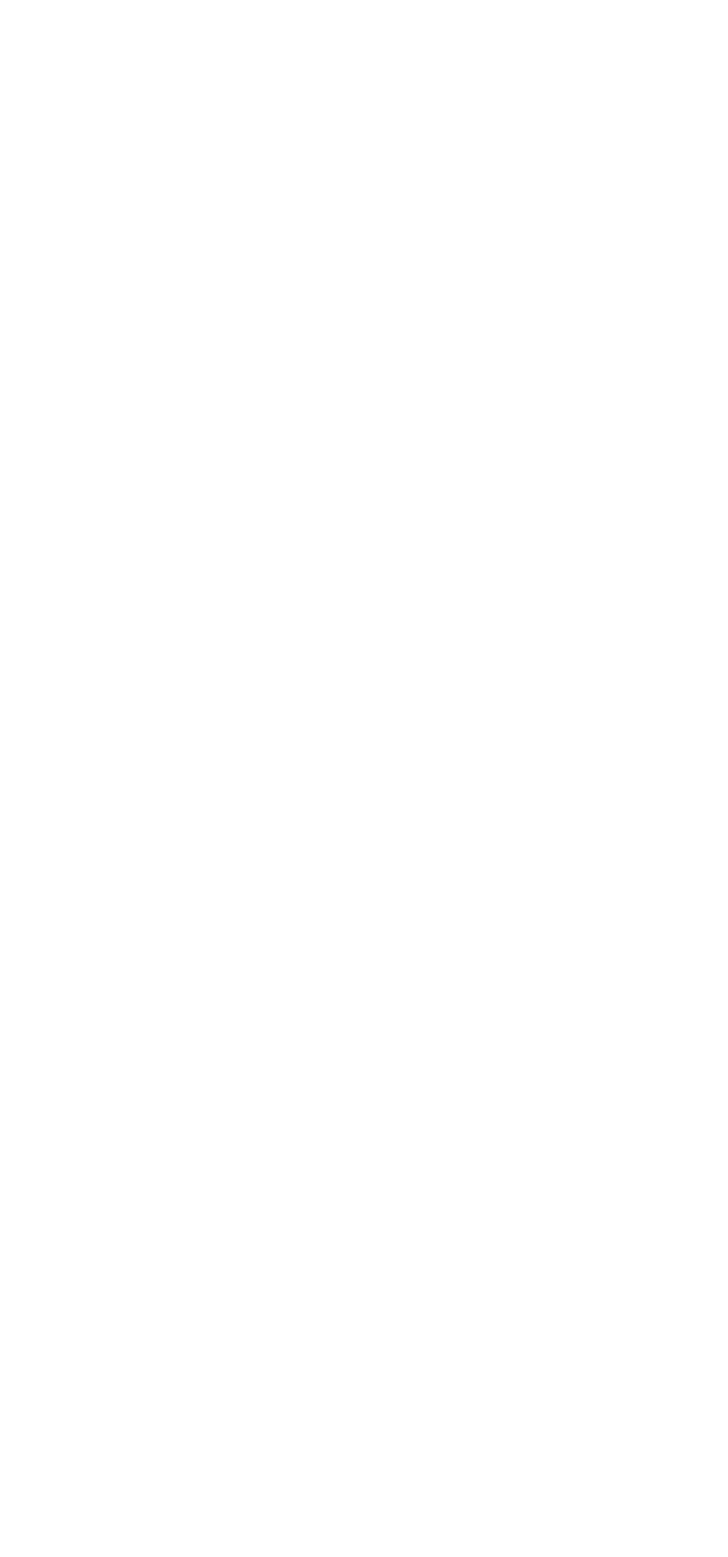
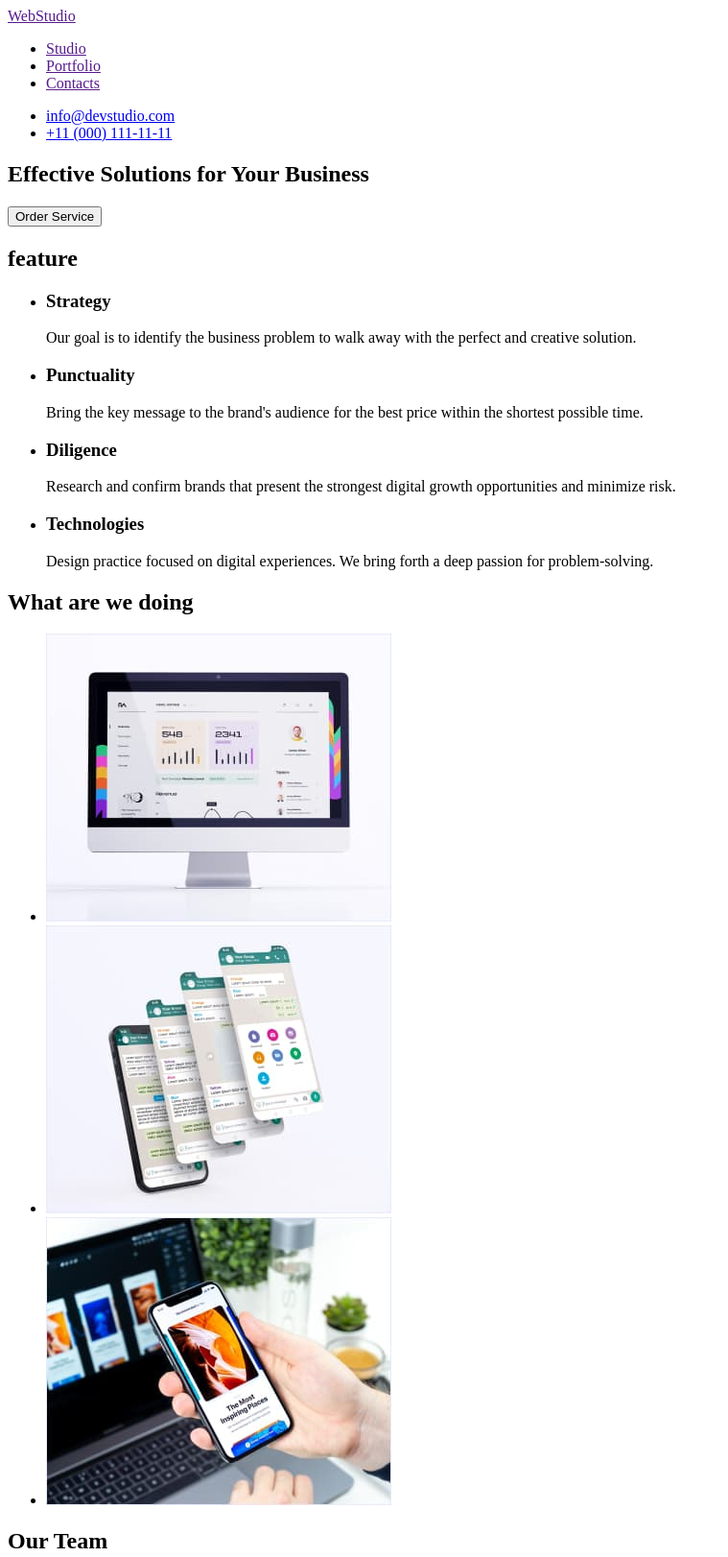
Before and after one commit to Sergiyan92/goit-markup-hw-01, a plain HTML site: page index.html in a window 1280 px wide. Shown: the top 1622 px of the page at 96% size, without its empty margins (0-759 px from the left). Before the commit the page ends 800 px from the top, so only its background shows below. Drawn offline with Linux system fonts and the light colour scheme.

Commit message:
first commit

```diff
--- a/index.html
+++ b/index.html
@@ -1,12 +1,97 @@
 <!DOCTYPE html>
+
 <html lang="en">
 <head>
     <meta charset="UTF-8">
     <meta http-equiv="X-UA-Compatible" content="IE=edge">
     <meta name="viewport" content="width=device-width, initial-scale=1.0">
-    <title>Document</title>
+    <title>Studio</title>
 </head>
 <body>
-
+    <header>
+        <nav>
+                <a href="">WebStudio</a>
+        <ul>
+            <li>
+                <a href="">Studio</a>
+            </li>
+            <li>
+                <a href="">Portfolio</a>
+            </li>
+            <li>
+                <a href="">Contacts</a>
+            </li>
+        </ul>
+        </nav>
+        <ul>
+            <li><a href="mailto:info@devstudio.com">info@devstudio.com</a></li>
+            <li><a href="tel:+110001111111">+11 (000) 111-11-11</a></li>
+        </ul>
+    </header>
+    <main>
+        <section>
+            <h1>Effective Solutions for Your Business</h1>
+            <button type="button">Order Service</button>
+        </section>
+        <section>
+            <h2>feature</h2>
+            <ul>
+                <li>
+                    <h3>Strategy</h3>
+                    <p>Our goal is to identify the business
+                    problem to walk away with the perfect and creative solution.</p>
+                </li>
+                <li>
+                    <h3>Punctuality</h3>
+                    <p>Bring the key message to the brand's audience for the best price within the shortest possible time.</p>
+                </li>
+                <li>
+                    <h3>Diligence</h3>
+                    <p>Research and confirm brands that present the strongest digital growth opportunities and minimize risk.</p>
+                </li>
+                <li>
+                    <h3>Technologies</h3>
+                    <p>Design practice focused on digital experiences. We bring forth a deep passion for problem-solving.</p>
+                </li>
+            </ul>
+        </section>
+        <section>
+            <h2>What are we doing</h2>
+            <ul>
+                <li><img src="./images/monitor.jpg" width="360" alt="monitor"></li>
+                <li><img src="./images/skrins.jpg" width="360" alt="skrins"></li>
+                <li><img src="./images/fone.jpg" width="360" alt="fone"></li>
+            </ul>
+        </section>
+        <section>
+            <h2>Our Team</h2>
+            <ul>
+                <li>
+                    <img src="./images/markguerrero.jpg" width="264" alt="mark guerrero">
+                    <h3>Mark Guerrero</h3>
+                    <p>Product Designer</p>
+                </li>
+                <li>
+                    <img src="./images/tomford.jpg" width="264" alt="tom ford">
+                    <h3>Tom Ford</h3>
+                    <p>Frontend Developer</p>
+                </li>
+                <li>
+                    <img src="./images/camilagarcia.jpg" width="264" alt="camila garcia">
+                    <h3>Camila Garcia</h3>
+                    <p>Marketing</p>
+                </li>
+                <li>
+                    <img src="./images/danielwilson.jpg" width="264" alt="daniel wilson">
+                    <h3>Daniel Wilson</h3>
+                    <p>UI Designer</p>
+                </li>
+            </ul>
+        </section>
+    </main>
+    <footer>
+        <a href="">WebStudio</a>
+        <p>Increase the flow of customers and sales for your business with digital marketing & growth solutions.</p>
+    </footer>
 </body>
 </html>
```
Also changed, not shown: .prettierrc.json (added), images/camilagarcia.jpg (added), images/danielwilson.jpg (added), images/fone.jpg (added), images/markguerrero.jpg (added), images/monitor.jpg (added), images/skrins.jpg (added), images/tomford.jpg (added).
